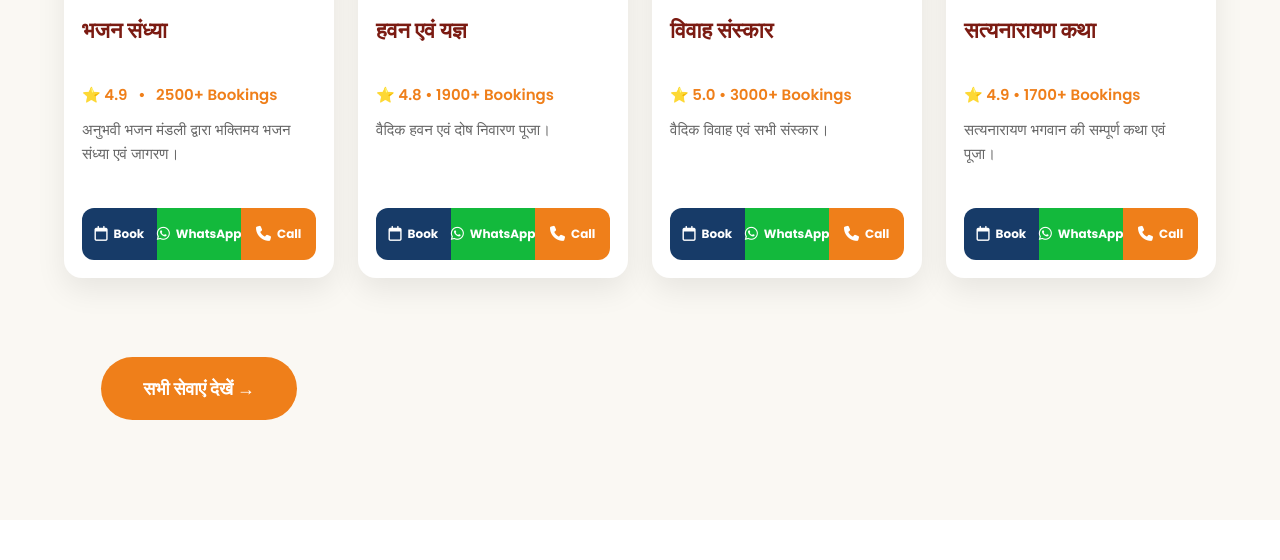
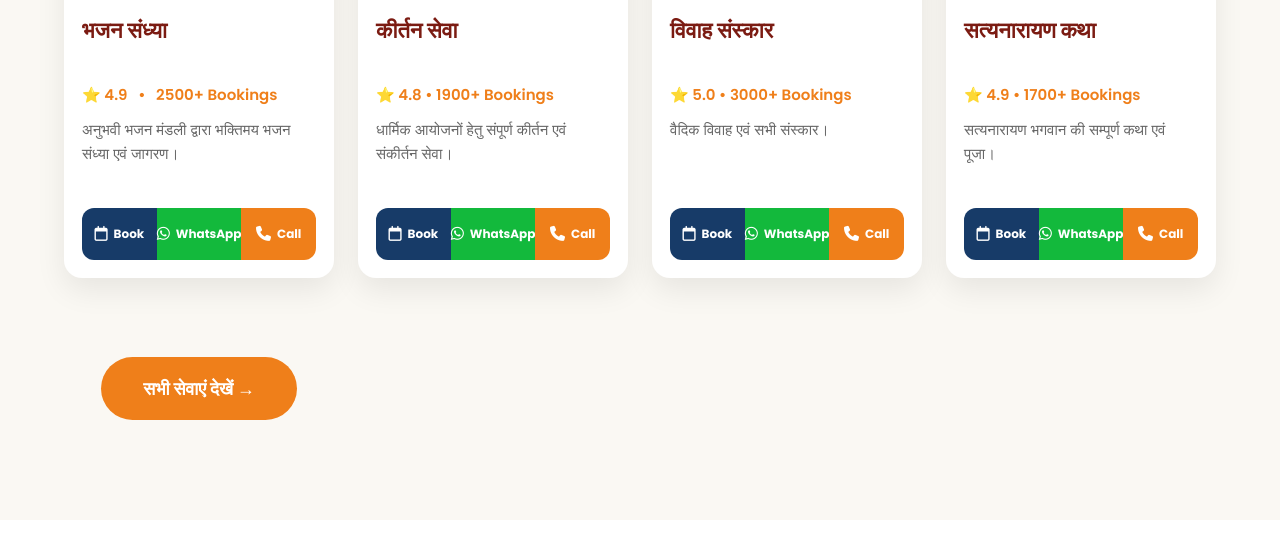
Before and after one commit to dhruvpandey11/pandithire, a Django app: page / in a window 1280 px wide. Shown: the part 1497-2057 px from the top of the page. Run offline with Django 4.2, Linux system fonts and the light colour scheme.

Commit message:
responsive fixes

```diff
--- a/home/templates/home/sections/services.html
+++ b/home/templates/home/sections/services.html
@@ -88,7 +88,7 @@ Call
 
 <div class="service-image">
 
-<img src="{% static 'images/puja2.png' %}" alt="">
+<img src="{% static 'images/changepuja2.png' %}" alt="kirtan">
 
 <div class="service-badge">TRENDING</div>
 
@@ -96,7 +96,7 @@ Call
 
 <div class="service-content">
 
-<h3>हवन एवं यज्ञ</h3>
+<h3>कीर्तन सेवा</h3>
 
 <div class="service-meta">
 
@@ -106,7 +106,7 @@ Call
 
 <p>
 
-वैदिक हवन एवं दोष निवारण पूजा।
+धार्मिक आयोजनों हेतु संपूर्ण कीर्तन एवं संकीर्तन सेवा।
 
 </p>
 
```
Also changed, not shown: home/static/images/changepuja2.png (added).
